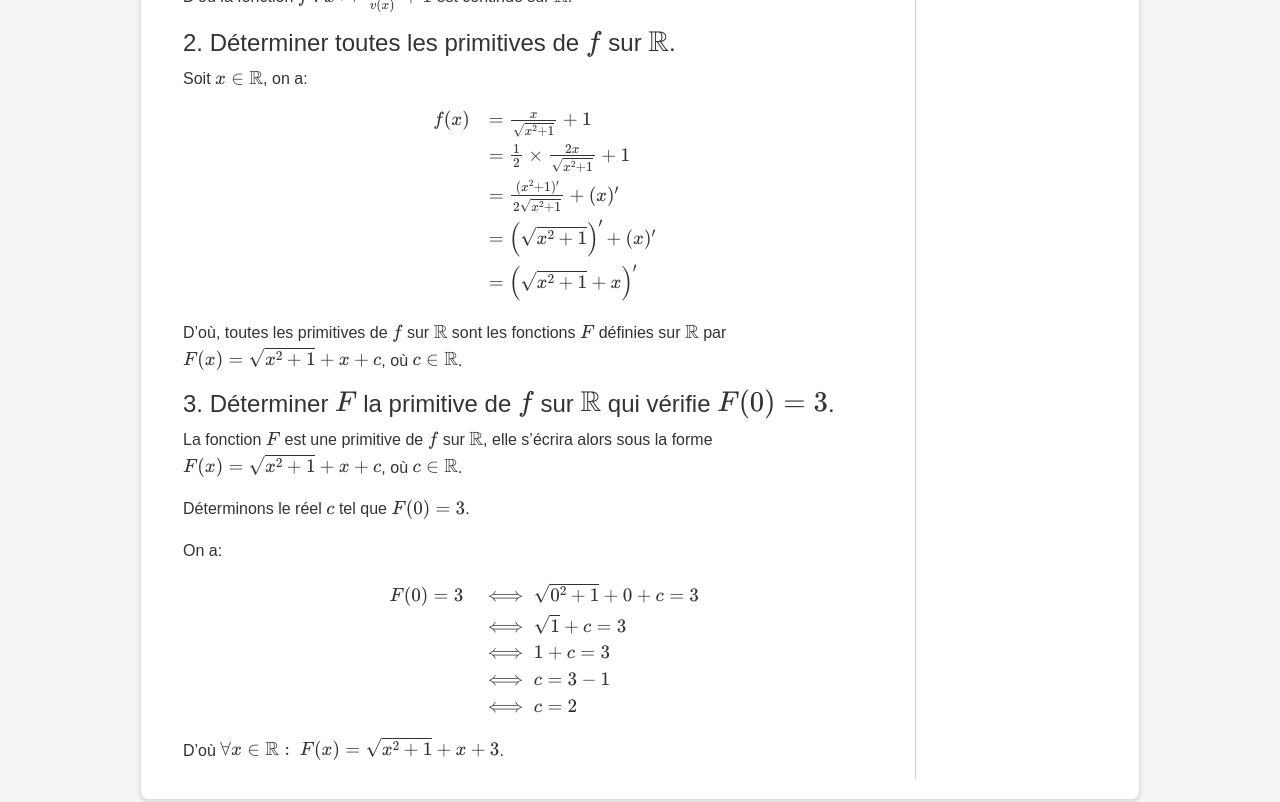
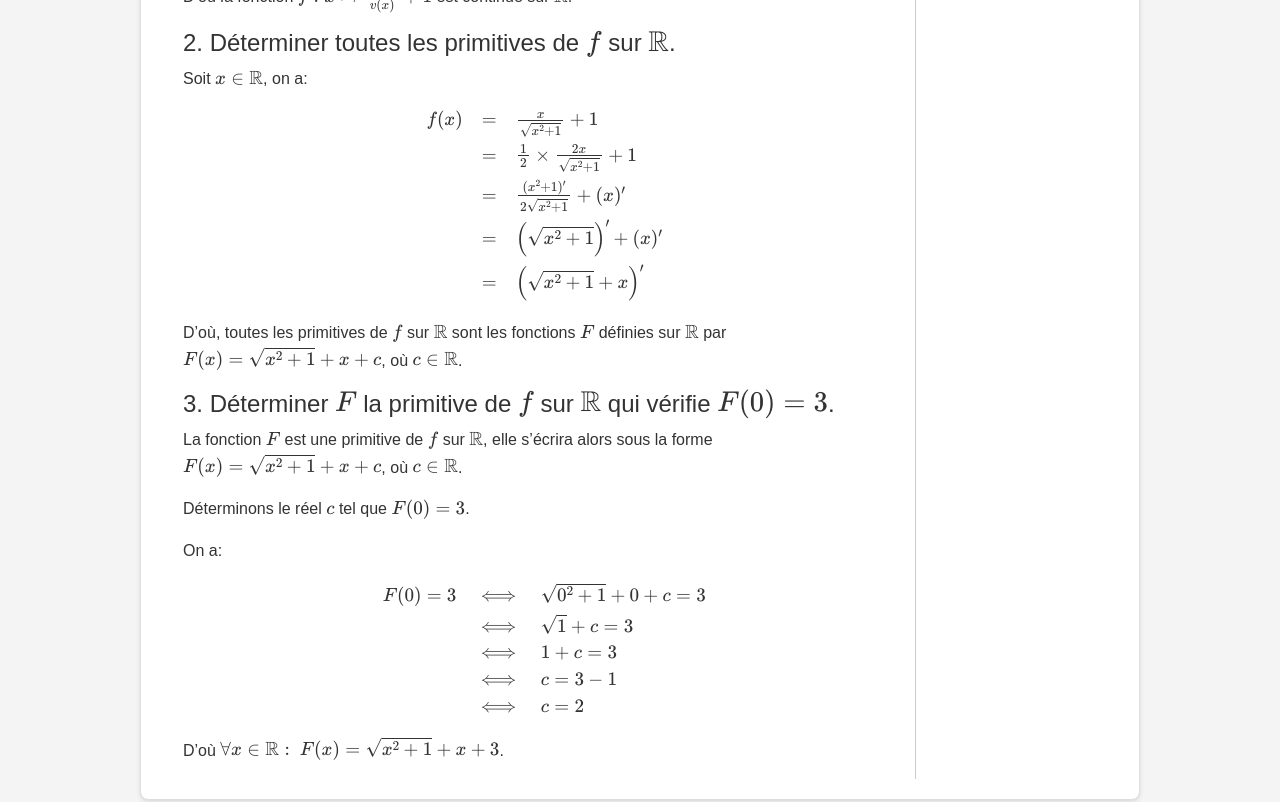
Before and after one commit to learninmath/learninmath.github.io, a Jekyll site: the page built from _2bpc/chapitre5.md, in a window 1280 px wide. Shown: the part 1015-1817 px from the top of the page. Built offline with Jekyll 4.4.1, drawn with Linux system fonts in a browser that asks for light colours.

Commit message:
v14.2.26

```diff
--- a/_2bpc/chapitre5.md
+++ b/_2bpc/chapitre5.md
@@ -45,12 +45,12 @@ D'où la fonction $f:x\mapsto\frac{u(x)}{v(x)}+1$ est continue sur $\mathbb{R}$.
 Soit $x\in\mathbb{R}$, on a:
 
 $$
-\begin{array}{rl}
-f(x) & = \frac{x}{\sqrt{x^2+1}}+1 \\
-     & = \frac12\times\frac{2x}{\sqrt{x^2+1}}+1 \\
-     & = \frac{(x^2+1)'}{2\sqrt{x^2+1}}+(x)' \\
-     & = \left(\sqrt{x^2+1}\right)'+(x)' \\
-     & = \left(\sqrt{x^2+1}+x\right)'
+\begin{array}{rcl}
+f(x) & = & \frac{x}{\sqrt{x^2+1}}+1 \\
+     & = & \frac12\times\frac{2x}{\sqrt{x^2+1}}+1 \\
+     & = & \frac{(x^2+1)'}{2\sqrt{x^2+1}}+(x)' \\
+     & = & \left(\sqrt{x^2+1}\right)'+(x)' \\
+     & = & \left(\sqrt{x^2+1}+x\right)'
 \end{array}
 $$
 
@@ -65,12 +65,12 @@ Déterminons le réel $c$ tel que $F(0) = 3$.
 On a:
 
 $$
-\begin{array}{rl}
-F(0) = 3 & \iff \sqrt{0^2+1}+0+c = 3 \\
-     & \iff \sqrt{1}+c = 3 \\
-     & \iff 1+c = 3 \\
-     & \iff c = 3-1 \\
-     & \iff c = 2
+\begin{array}{rcl}
+F(0) = 3 & \iff & \sqrt{0^2+1}+0+c = 3 \\
+         & \iff & \sqrt{1}+c = 3 \\
+         & \iff & 1+c = 3 \\
+         & \iff & c = 3-1 \\
+         & \iff & c = 2
 \end{array}
 $$
 
```
